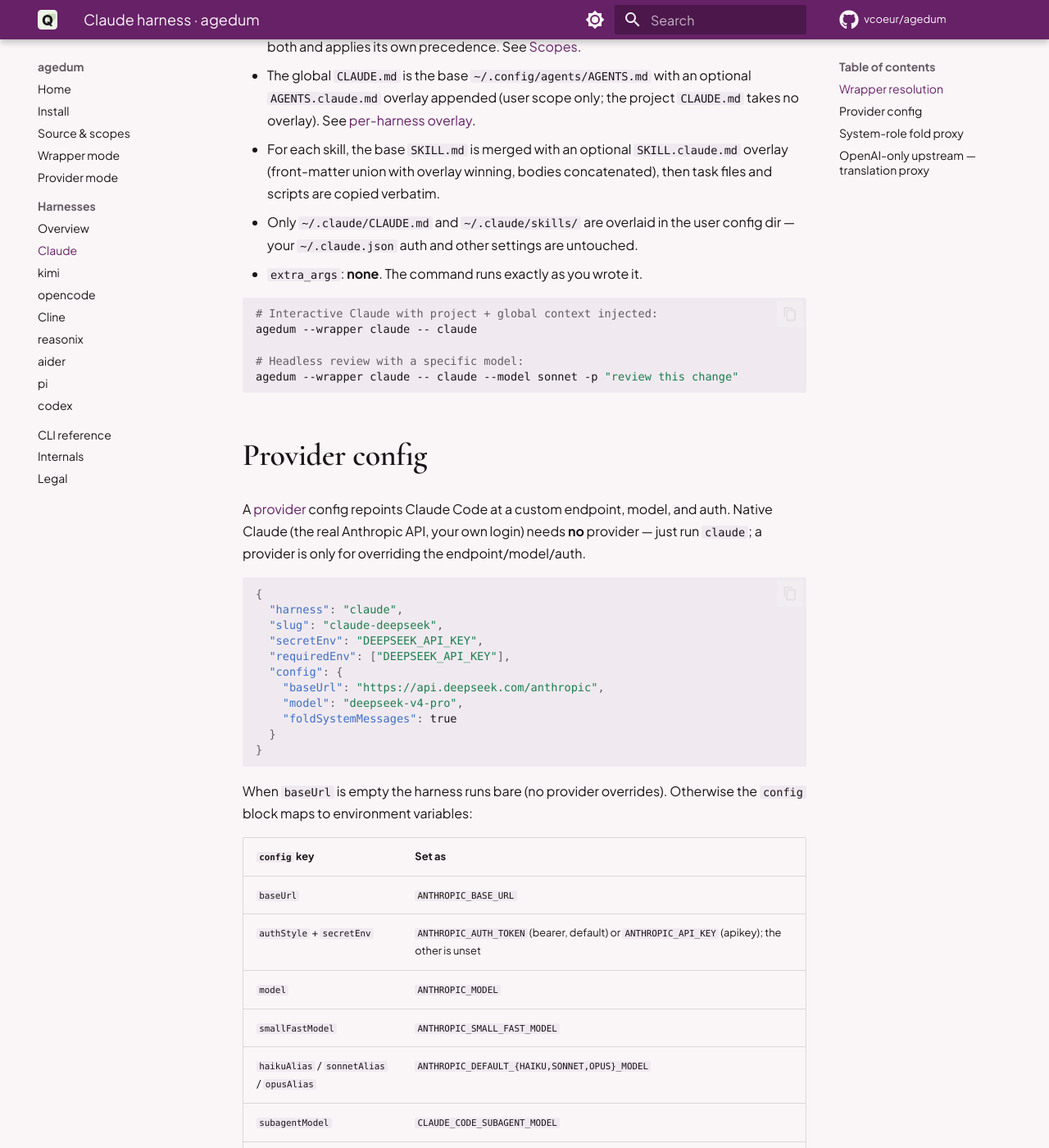
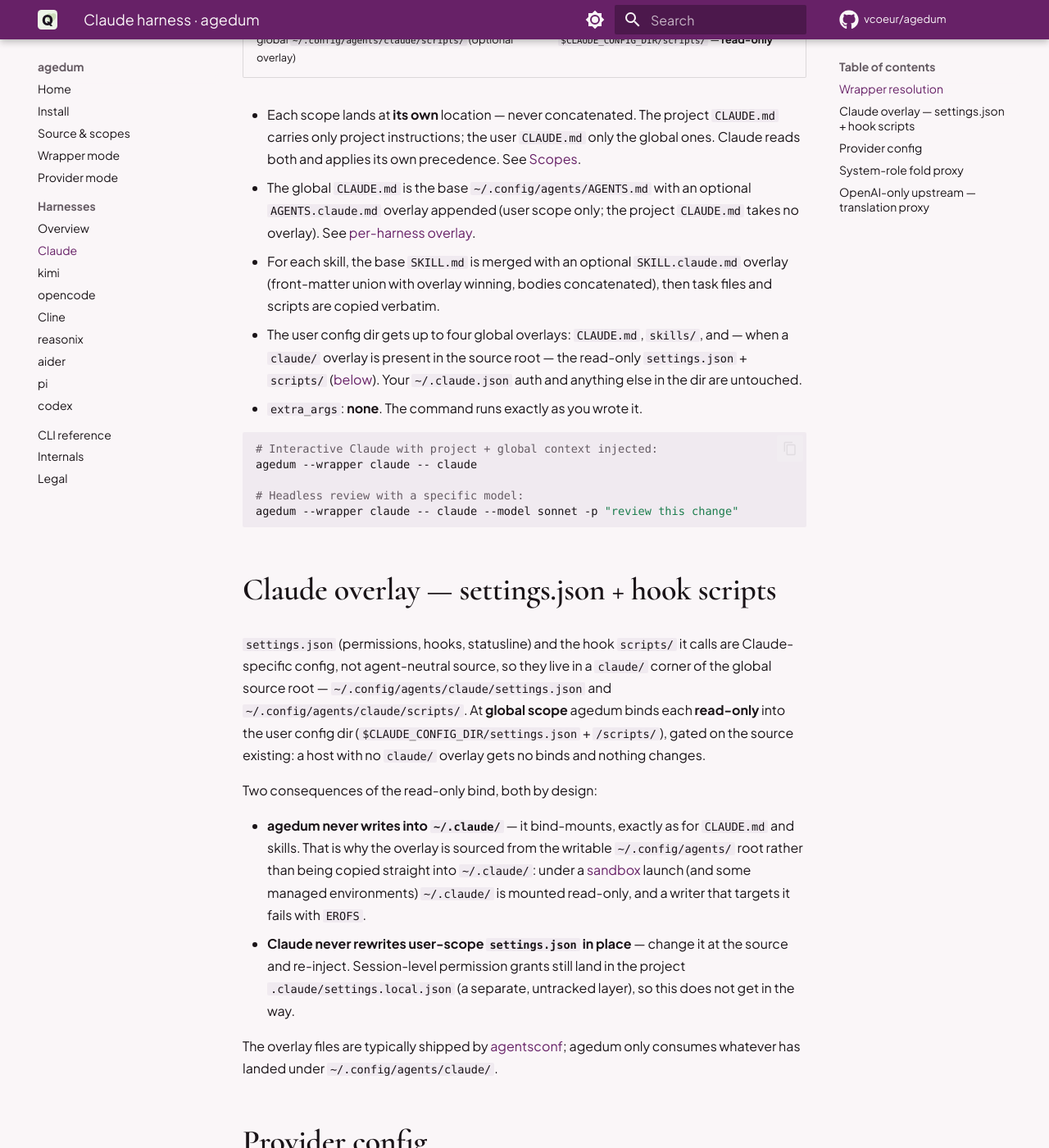
Before and after one commit to vcoeur/agedum, an MkDocs documentation site: the page built from docs/harnesses/claude.md, in a window 1280 px wide and 1400 px high, scrolled down 765 px. Shown: the whole window at 82% size. Built offline with MkDocs 1.6.1 and Material for MkDocs 9.7.7, drawn with Linux system fonts in a browser that asks for light colours; comment, search, counter and statistics services are not loaded; some of the changed text lies outside the part shown.

Commit message:
claude: inject settings.json + hook scripts from the config-agents overlay
compile_claude now binds ~/.config/agents/claude/settings.json and
~/.config/agents/claude/scripts/ into the user Claude config dir at global scope —
read-only and gated on the source existing. agentsconf ships them there (never into
read-only ~/.claude) and agedum injects them the same way it does CLAUDE.md and skills.

Read-only by construction, both intentional: Claude never rewrites user-scope settings
in place, and the source-controlled overlay stays one-way. Adds a shared
config_agents_dir() helper to sources.py. Tests + Claude harness docs updated.

````diff
--- a/docs/harnesses/claude.md
+++ b/docs/harnesses/claude.md
@@ -1,6 +1,6 @@
 ---
 title: Claude harness · agedum
-description: How agedum drives Claude Code — wrapper-mode resolution (AGENTS.md → CLAUDE.md and skills binds, project and global) and the provider config that repoints Claude at a custom endpoint, model, and auth.
+description: How agedum drives Claude Code — wrapper-mode resolution (AGENTS.md → CLAUDE.md and skills binds, project and global; plus the read-only settings.json + hook-scripts overlay) and the provider config that repoints Claude at a custom endpoint, model, and auth.
 ---
 
 # Claude
@@ -19,6 +19,8 @@
 | project `.agents/skills/` | `<root>/.claude/skills/` |
 | global `~/.config/agents/AGENTS.md` (+ optional `AGENTS.claude.md` overlay) | `$CLAUDE_CONFIG_DIR/CLAUDE.md` (default `~/.claude/CLAUDE.md`) |
 | global `~/.config/agents/skills/` | `$CLAUDE_CONFIG_DIR/skills/` (default `~/.claude/skills/`) |
+| global `~/.config/agents/claude/settings.json` (optional overlay) | `$CLAUDE_CONFIG_DIR/settings.json` — **read-only** |
+| global `~/.config/agents/claude/scripts/` (optional overlay) | `$CLAUDE_CONFIG_DIR/scripts/` — **read-only** |
 
 - Each scope lands at **its own** location — never concatenated. The project `CLAUDE.md`
   carries only project instructions; the user `CLAUDE.md` only the global ones. Claude
@@ -29,8 +31,10 @@
 - For each skill, the base `SKILL.md` is merged with an optional `SKILL.claude.md` overlay
   (front-matter union with overlay winning, bodies concatenated), then task files and
   scripts are copied verbatim.
-- Only `~/.claude/CLAUDE.md` and `~/.claude/skills/` are overlaid in the user config dir —
-  your `~/.claude.json` auth and other settings are untouched.
+- The user config dir gets up to four global overlays: `CLAUDE.md`, `skills/`, and — when a
+  `claude/` overlay is present in the source root — the read-only `settings.json` + `scripts/`
+  ([below](#claude-overlay)). Your `~/.claude.json` auth and anything else in the dir are
+  untouched.
 - `extra_args`: **none**. The command runs exactly as you wrote it.
 
 ```bash
@@ -40,6 +44,29 @@
 # Headless review with a specific model:
 agedum --wrapper claude -- claude --model sonnet -p "review this change"
 ```
+
+## Claude overlay — settings.json + hook scripts { #claude-overlay }
+
+`settings.json` (permissions, hooks, statusline) and the hook `scripts/` it calls are
+Claude-specific config, not agent-neutral source, so they live in a `claude/` corner of the
+global source root — `~/.config/agents/claude/settings.json` and
+`~/.config/agents/claude/scripts/`. At **global scope** agedum binds each **read-only** into
+the user config dir (`$CLAUDE_CONFIG_DIR/settings.json` + `/scripts/`), gated on the source
+existing: a host with no `claude/` overlay gets no binds and nothing changes.
+
+Two consequences of the read-only bind, both by design:
+
+- **agedum never writes into `~/.claude/`** — it bind-mounts, exactly as for `CLAUDE.md` and
+  skills. That is why the overlay is sourced from the writable `~/.config/agents/` root rather
+  than being copied straight into `~/.claude/`: under a [sandbox](../provider.md) launch (and
+  some managed environments) `~/.claude/` is mounted read-only, and a writer that targets it
+  fails with `EROFS`.
+- **Claude never rewrites user-scope `settings.json` in place** — change it at the source and
+  re-inject. Session-level permission grants still land in the project
+  `.claude/settings.local.json` (a separate, untracked layer), so this does not get in the way.
+
+The overlay files are typically shipped by [agentsconf](https://github.com/vcoeur/agentsconf);
+agedum only consumes whatever has landed under `~/.config/agents/claude/`.
 
 ## Provider config { #provider-config }
 
````
Also changed, not shown: AGENTS.md (+6 -2 lines), docs/source-shape.md (+6 -5 lines), 3 other files.
